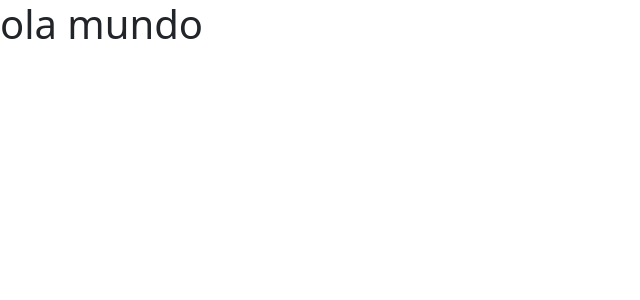
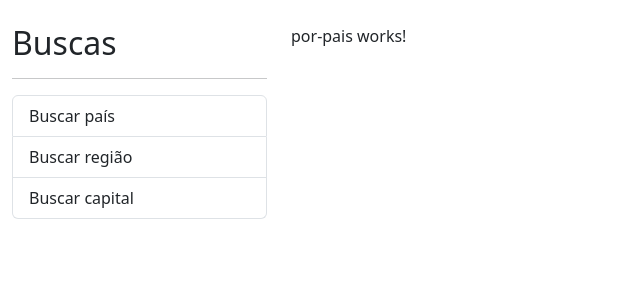
Before and after one commit to Blenybonze/buscadorPaises, an Angular app: page / in a window 1280 px wide. Shown: the top 300 px of the page, without its empty margins (0-640 px from the left). Built offline with nearby package versions, Linux system fonts and the light colour scheme.

Commit message:
Ajustando rotas com AppRouting

```diff
--- a/src/app/app.component.html
+++ b/src/app/app.component.html
@@ -1 +1,15 @@
-<h1>ola mundo</h1>
+<div class="row container mt-4">
+  <div class="col-3">
+    <h2>Buscas</h2>
+    <hr>
+    <ul class="list-group">
+      <li class="list-group-item">Buscar país</li>
+      <li class="list-group-item">Buscar região</li>
+      <li class="list-group-item">Buscar capital</li>
+    </ul>
+  </div>
+
+  <div class="col">
+    <router-outlet></router-outlet>
+  </div>
+</div>
--- a/src/app/app.module.ts
+++ b/src/app/app.module.ts
@@ -2,8 +2,10 @@ import { NgModule } from '@angular/core';
 import { BrowserModule } from '@angular/platform-browser';
 
 import { AppComponent } from './app.component';
+
 import { PaisModule } from './pais/pais.module';
 import { SharedModule } from './shared/shared.module';
+import { AppRoutingModule } from './app-routing.module';
 
 @NgModule({
   declarations: [
@@ -11,6 +13,7 @@ import { SharedModule } from './shared/shared.module';
   ],
   imports: [
     BrowserModule,
+    AppRoutingModule,
     PaisModule,
     SharedModule
   ],
```
Also changed, not shown: src/app/app-routing.module.ts (added, +46 -0 lines).
